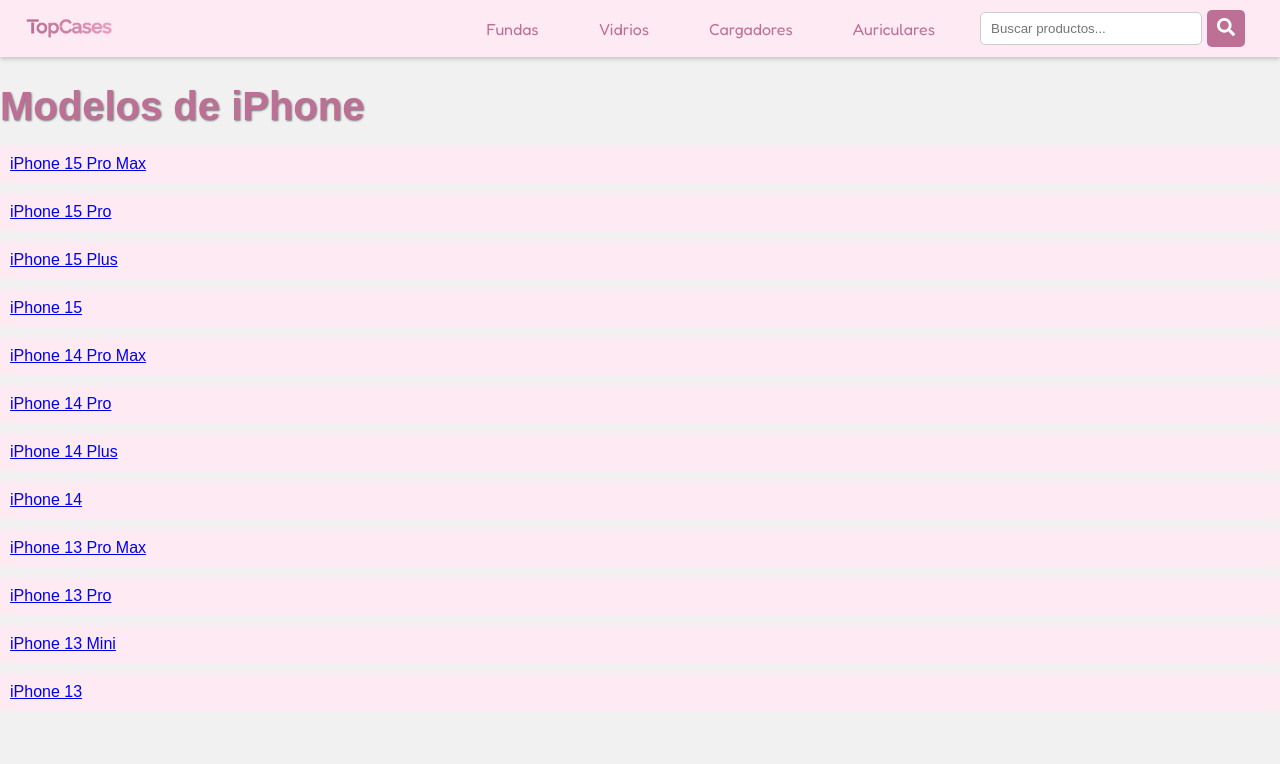
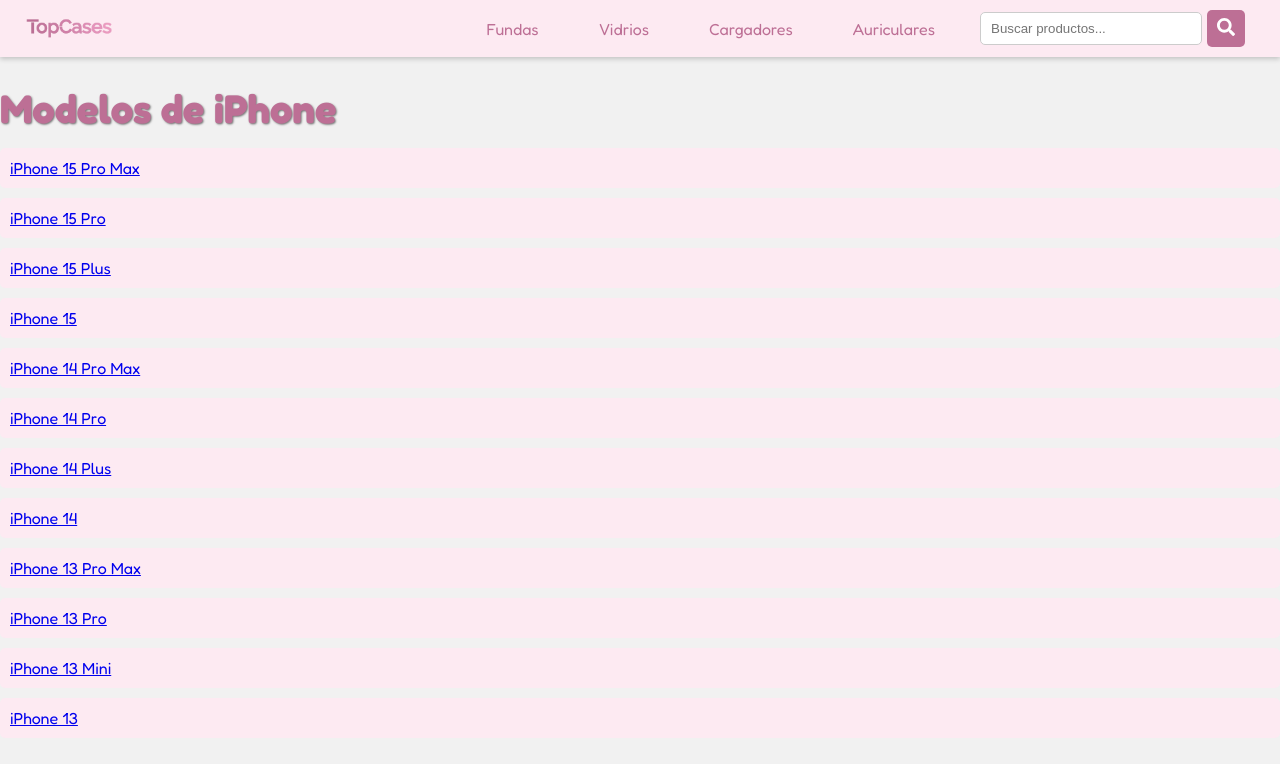
Before and after one commit to pmaestri/apiFront, a React (Vite) app: page /categories/fundas/iphone/models in a window 1280 px wide. Shown: the top 764 px of the page. Built offline with nearby package versions, Linux system fonts and the light colour scheme.

Commit message:
cambio de letrita

```diff
--- a/src/components/Model.css
+++ b/src/components/Model.css
@@ -1,6 +1,7 @@
 /* Puedes agregar esto en un archivo CSS nuevo o en el mismo archivo CSS que usas para los componentes */
-
+@import url('https://fonts.googleapis.com/css2?family=Fredoka:wght@300..700&display=swap');
 .model-list {
+    font-family: "Fredoka", sans-serif;
     list-style-type: none; /* Sin viñetas */
     padding: 0; /* Sin padding */
   }
--- a/src/index.css
+++ b/src/index.css
@@ -67,9 +67,10 @@
   }
 }
 */
+@import url('https://fonts.googleapis.com/css2?family=Fredoka:wght@300..700&display=swap');
 body {
+  font-family: "Fredoka", sans-serif;
   margin: 0;
-  font-family: Arial, sans-serif;
   background-color: #f1f1f1;
 }
 
```
